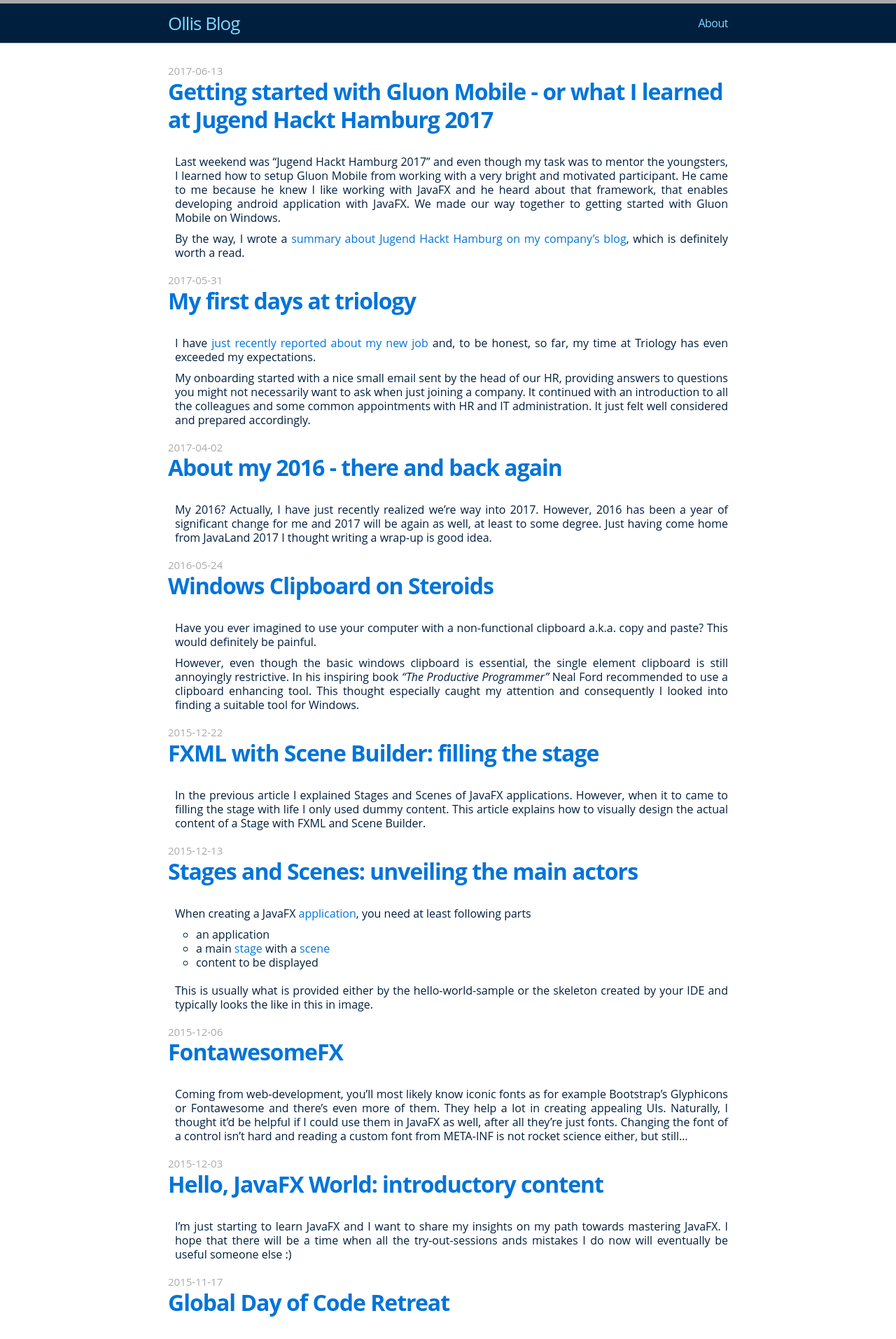
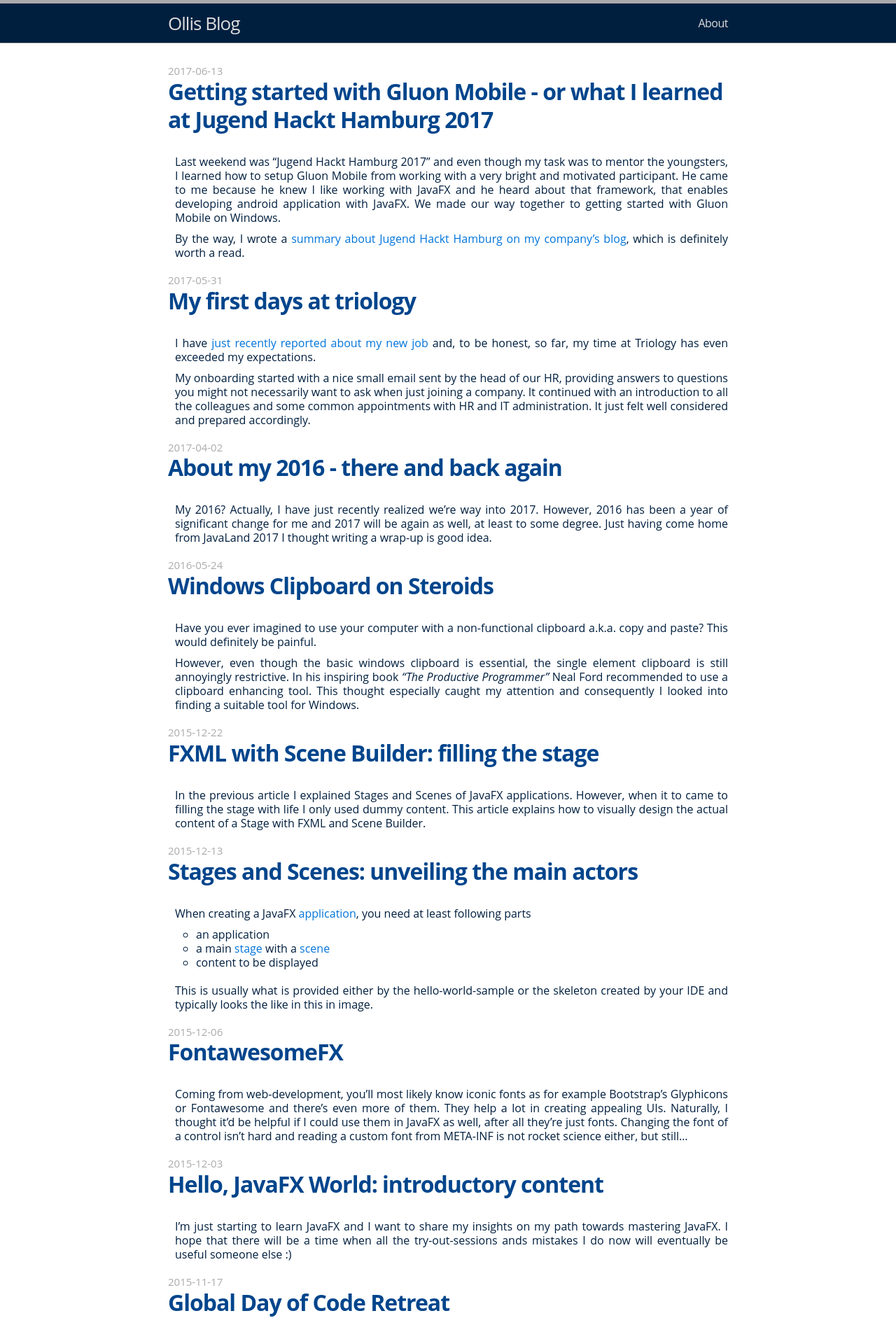
Before and after one commit to omilke/omilke.github.io, a Jekyll site: the page built from index.html, in a window 1280 px wide. Shown: the top 1913 px of the page at 70% size. Built offline with Jekyll 4.4.1, drawn with Linux system fonts in a browser that asks for light colours; nearby versions of some CDN libraries.

Commit message:
adjust headline link and header color

```diff
--- a/css/main.scss
+++ b/css/main.scss
@@ -4,7 +4,6 @@
 @charset "utf-8";
 
 $navy: #001f3f;
-$olive: #2ECC40;
 $silver: #ddd;
 $gray: #aaa;
 $blue: #0074D9;
@@ -37,6 +36,7 @@ h1, h2, h3, h4, h5, h6 {
   font-weight: bold;
   letter-spacing: -1px;
   margin: 0 0 30px;
+  color: lighten($navy, 15);
 }
 
 a         { color: $blue; text-decoration: none; }
@@ -72,7 +72,7 @@ a:visited { color: $blue; }
 .site-title:hover,
 .site-title:visited {
   display: block;
-  color: $aqua;
+  color: $silver;
   font-size: 26px;
   letter-spacing: -1px;
   float: left;
@@ -90,7 +90,7 @@ a:visited { color: $blue; }
 
 .site-nav .page-link {
   margin-left: 20px;
-  color: $aqua;
+  color: $silver;
   letter-spacing: -.5px;
 }
 
@@ -436,6 +436,10 @@ div.page-content  div.post > * {
 /* main view styles */
 ul.posts li {
 
+  a.post-link {
+    color: lighten($navy, 15);
+  }
+
     margin-bottom: 20px;
 
     div.excerpt {
```
